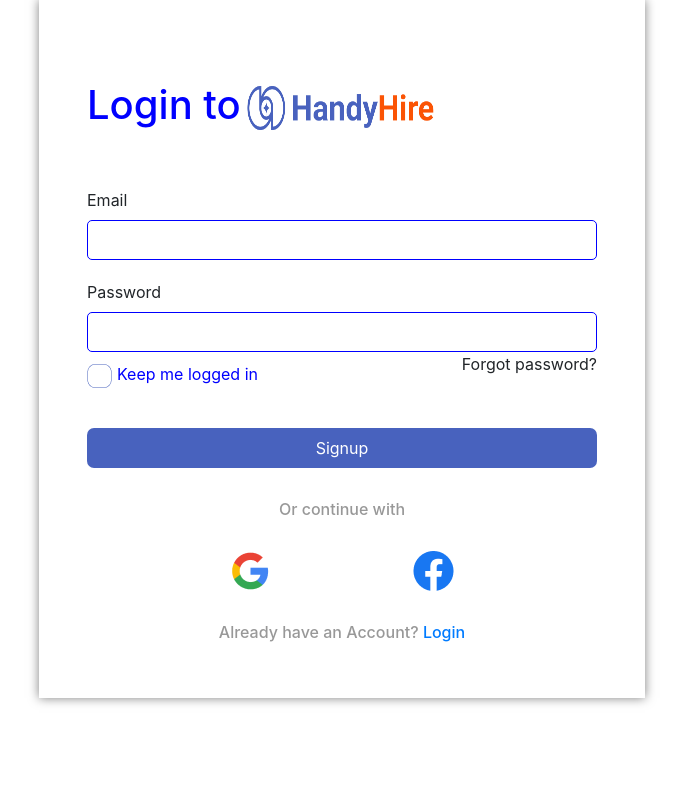
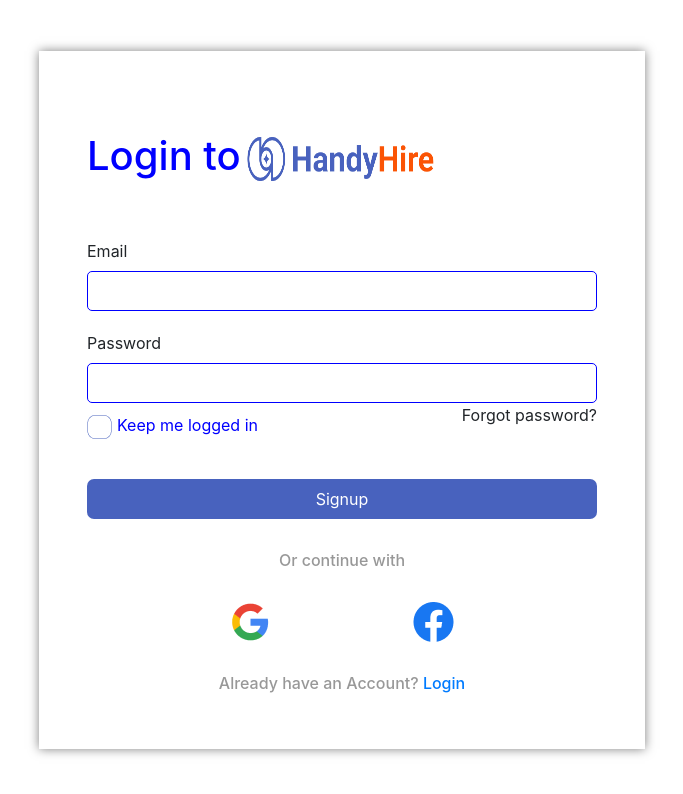
Before and after one commit to Awe-Elizabeth/handy-hire, a React (Vite) app in the folder handy-hire-frontend/: page /login in a window 1280 px wide. Shown: the top 794 px of the page, without its empty margins (298-981 px from the left). Built offline with nearby package versions, Linux system fonts and the light colour scheme.

Commit message:
Register and Login Integration

```diff
--- a/handy-hire-frontend/package.json
+++ b/handy-hire-frontend/package.json
@@ -10,6 +10,7 @@
     "preview": "vite preview"
   },
   "dependencies": {
+    "axios": "^1.6.8",
     "react": "^18.2.0",
     "react-dom": "^18.2.0",
     "react-router-dom": "^6.22.3",
--- a/handy-hire-frontend/src/components/Login.jsx
+++ b/handy-hire-frontend/src/components/Login.jsx
@@ -3,8 +3,56 @@
 import handyicon3 from '../assets/handyicon3.jpg';
 import google_symbol from '../assets/google_symbol.png.png'
 import facebook_symbol from '../assets/facebook_symbol.png.png'
+import { useState } from 'react';
+import axios from 'axios'
 
 function Login() {
+  const [email, setEmail] = useState('');
+  const [password, setPassword] = useState('');
+  const [display, setErrDisplay] = useState('none');
+  const [invalid, setInvalid] = useState('none')
+
+
+  const handleSubmit = (e) => {
+    e.preventDefault()
+    console.log(loginData)
+
+
+    const headers = {
+      'Content-Type': 'application/json',
+    };
+
+    axios.post( 'https://handy-hire.onrender.com/api/v1/auth/login', JSON.stringify(loginData), {headers, validateStatus: function (status) {
+      return status < 500; // Resolve only if the status code is less than 500
+    }})
+    .then(function (response) {
+
+      console.log(response);
+      if (response.status == 404){
+          setInvalid('block')
+      }else if (response.data.success === true){
+          localStorage.setItem('token', response.data.token);
+          //navigate("/login");
+      }else if(response.status == 403){
+        setErrDisplay('block');
+      }
+
+
+    }).catch((err) => console.log(err));
+
+  }
+
+
+  const loginData = {
+    email: email,
+    password: password,
+  }
+  const displayStyle = {
+    color: "red",
+    fontSize: "1rem",
+    display: display
+  }
+
   return (
     <>
     <div className="Login_page">
@@ -20,12 +68,27 @@
             />
           </h1>
           <div>
-            <form action="">
+            <form action=""
+            onSubmit={handleSubmit}
+            >
               <label htmlFor="Email">Email</label>
-              <input type="text" />
+
+              <input type="text"
+              required
+              value={email}
+              onChange={(e) => setEmail(e.target.value)}
+              />
+              <p style={displayStyle}>Email is incorrect</p>
               <label htmlFor="Password">Password</label>
-              <input type="text" />
-            </form>
+
+              <input type="password"
+               required
+               value={password}
+                onChange={(e) => setPassword(e.target.value)}
+                />
+              <p style={displayStyle}>Password is incorrect</p>
+              <br />
+              <p style={{color: "red", fontSize: "1rem", display: invalid}}>This user does not exist</p>
             <span className="d-flex" style={{justifyContent: "space-between"}}>
               <p className="form_text2">
                 <img src={handyicon3} alt="icon" />Keep me logged in
@@ -33,7 +96,8 @@
               <p>Forgot password?</p>
             </span>
             <br />
-            <button>Signup</button>
+            <button type='submit'>Signup</button>
+            </form>
             <div className="last_div">
               <h6>Or continue with</h6>
               <div className="d-flex last_div_div">
--- a/handy-hire-frontend/src/components/Register.jsx
+++ b/handy-hire-frontend/src/components/Register.jsx
@@ -1,9 +1,13 @@
 import React from 'react'
 import handyimg from '../assets/handyimg.jpg'
 import handyicon3 from '../assets/handyicon3.jpg'
+import handyicon2 from '../assets/handyicon2.jpg'
 import google_symbol from '../assets/google_symbol.png.png'
 import facebook_symbol from '../assets/facebook_symbol.png.png'
 import { useState } from 'react'
+import { Link } from 'react-router-dom'
+import axios from 'axios'
+import { useNavigate } from "react-router-dom";
 
 function Register() {
   const [firstName, setFirstName] = useState('');
@@ -11,43 +15,115 @@
   const [email, setEmail] = useState('');
   const [password, setPassword] = useState('');
   const [country, setCountry] = useState('');
+  const [logo, setLogo] = useState(handyicon3);
+  const [agree, setAgree] = useState(false)
+  const [errDisplay, setErrDisplay] = useState('none');
+  const navigate = useNavigate();
 
+
+  const handleSubmit = (e) => {
+    e.preventDefault()
+    console.log(agree);
+    console.log(registerData)
+
+    if(agree !== true){
+      setErrDisplay('block');
+      return;
+    }else{
+      setErrDisplay('none');
+    }
+
+    const headers = {
+      'Content-Type': 'application/json',
+    };
+
+    axios.post( 'https://handy-hire.onrender.com/api/v1/auth/register', JSON.stringify(registerData), {headers})
+    .then(function (response) {
+      console.log(response.data)
+      if(response.data.success === true){
+        localStorage.setItem('token', response.data.token);
+        navigate("/login");
+      }
+
+    }).catch((err) => console.log(err));
+
+  }
+
+
+  const registerData = {
+    firstName: firstName,
+    lastName: lastName,
+    email: email,
+    password: password,
+    role: 'artisan',
+    location: country
+  }
 
   return (
       <div className="d-flex create_account_page">
         <img src={handyimg} alt="plumber_img" className="img" />
 
         <div className="create_account_page_form">
-          <form action="">
+          <form action=""
+          onSubmit={handleSubmit}
+          >
             <h1>Create Account</h1>
             <label htmlFor="First Name">First Name</label>
-            <input type="text" />
+            <input type="text"
+            required
+            value={firstName}
+             onChange={(e) => setFirstName(e.target.value)}
+            />
             <label htmlFor="Last Name">Last Name</label>
-            <input type="text" />
+            <input type="text"
+            required
+             value={lastName}
+             onChange={(e) => setLastName(e.target.value)}
+             />
             <label htmlFor="Email">Email</label>
-            <input type="text" />
+            <input type="email"
+            required
+             value={email}
+             onChange={(e) => setEmail(e.target.value)}
+            />
             <label htmlFor="Password">Password</label>
-            <input type="text" />
+            <input type="password"
+            required
+             value={password}
+             onChange={(e) => setPassword(e.target.value)}
+            />
             <label htmlFor="Country">Country</label>
-            <input type="text" />
-          </form>
+            <input type="text"
+            required
+             value={country}
+             onChange={(e) => setCountry(e.target.value)}
+            />
+
           <p className="form_text">
-            <img src={handyicon3} alt="icon" />Yes, I understand and
+            <img src={logo}
+            onClick={() => {logo == handyicon3 ? setLogo(handyicon2) : setLogo(handyicon3)
+              logo == handyicon3 ? setAgree(true) : setAgree(false)
+            }}
+            alt="icon" />Yes, I understand and
             agree to the <a href="#">Handy <span style={{color: "red"}}>Hire</span></a
             >,<a href="#">Terms of Service</a>,including the<a href="#">
               Users Agreement</a
             >
             and <a href="#">Privacy Policy</a>.
           </p>
+          <p style={{color: "red", fontSize: "1rem", display: errDisplay}}> You need to agree to signup</p>
           <br />
-          <button>Signup</button>
+          <button
+          type="submit"
+          >Signup</button>
+          </form>
           <div className="last_div">
             <h6>Or continue with</h6>
             <div className="d-flex last_div_div">
               <img src={google_symbol} alt="#" />
               <img src={facebook_symbol} alt="#" />
             </div>
-            <h6>Already have an Account? <a href="login.html">Login</a></h6>
+            <h6>Already have an Account? <a><Link to={'/login'}>Login</Link></a></h6>
           </div>
         </div>
       </div>
--- a/handy-hire-frontend/src/main.jsx
+++ b/handy-hire-frontend/src/main.jsx
@@ -1,9 +1,9 @@
 import React from 'react'
 import ReactDOM from 'react-dom/client'
 import App from './App.jsx'
-import './index.scss'
-import './login.scss'
-import './create.scss'
+import './sass/index.scss'
+import './sass/login.scss'
+import './sass/create.scss'
 import { BrowserRouter } from 'react-router-dom'
 
 ReactDOM.createRoot(document.getElementById('root')).render(
--- a/handy-hire-frontend/src/create.scss
+++ b/handy-hire-frontend/src/sass/create.scss
@@ -14,19 +14,24 @@
       height: 130vh;
     }
     &_form {
-      width: 55%;
+      width: 50%;
+      padding: 0px 7%;
+      display: flex;
+      flex-direction: column;
+      align-items: center;
       form {
         margin-top: 30px;
         h1 {
           color: blue;
           text-align: center;
-          margin-right: 8rem;
+          // margin-right: 8rem;
         }
         input {
-          width: 510px;
+          width: 100%;
           height: 40px;
           border-radius: 7px;
           border: 1px solid blue;
+          padding: 10px;
         }
         label {
           display: block;
@@ -46,25 +51,30 @@
         }
       }
       button {
-        width: 510px;
+        width: 100%;
         height: 40px;
         background-color: #4862be;
         border: none;
         border-radius: 7px;
         color: white;
       }
+      button:hover{
+        cursor: pointer;
+      }
 
       .last_div {
+        width: 100%;
+        //border: 1px solid red
         h6 {
           margin-top: 2rem;
           text-align: center;
-          width: 70%;
+          width: 100%;
           color: #989898;
         }
 
         &_div {
           justify-content: space-evenly;
-          width: 70%;
+          width: 100%;
           margin-top: 2rem;
         }
       }
--- a/handy-hire-frontend/src/login.scss
+++ b/handy-hire-frontend/src/sass/login.scss
@@ -11,6 +11,9 @@
     align-items: center;
     justify-content: center;
     display: grid;
+    position: absolute;
+    top: 5%;
+    bottom: 5%;
 
 
 
@@ -24,6 +27,7 @@
       height: 40px;
       border-radius: 5px;
       border: 1px solid blue;
+      padding: 0 3%;
     }
     label {
       display: block;
@@ -44,6 +48,9 @@
       border-radius: 7px;
       color: white;
     }
+    button:hover{
+      cursor: pointer;
+    }
 
   .last_div {
       h6 {
```
Also changed, not shown: handy-hire-frontend/src/sass/index.scss (renamed from handy-hire-frontend/src/index.scss), 2 other files (tests, documents, lock files or other folders).
